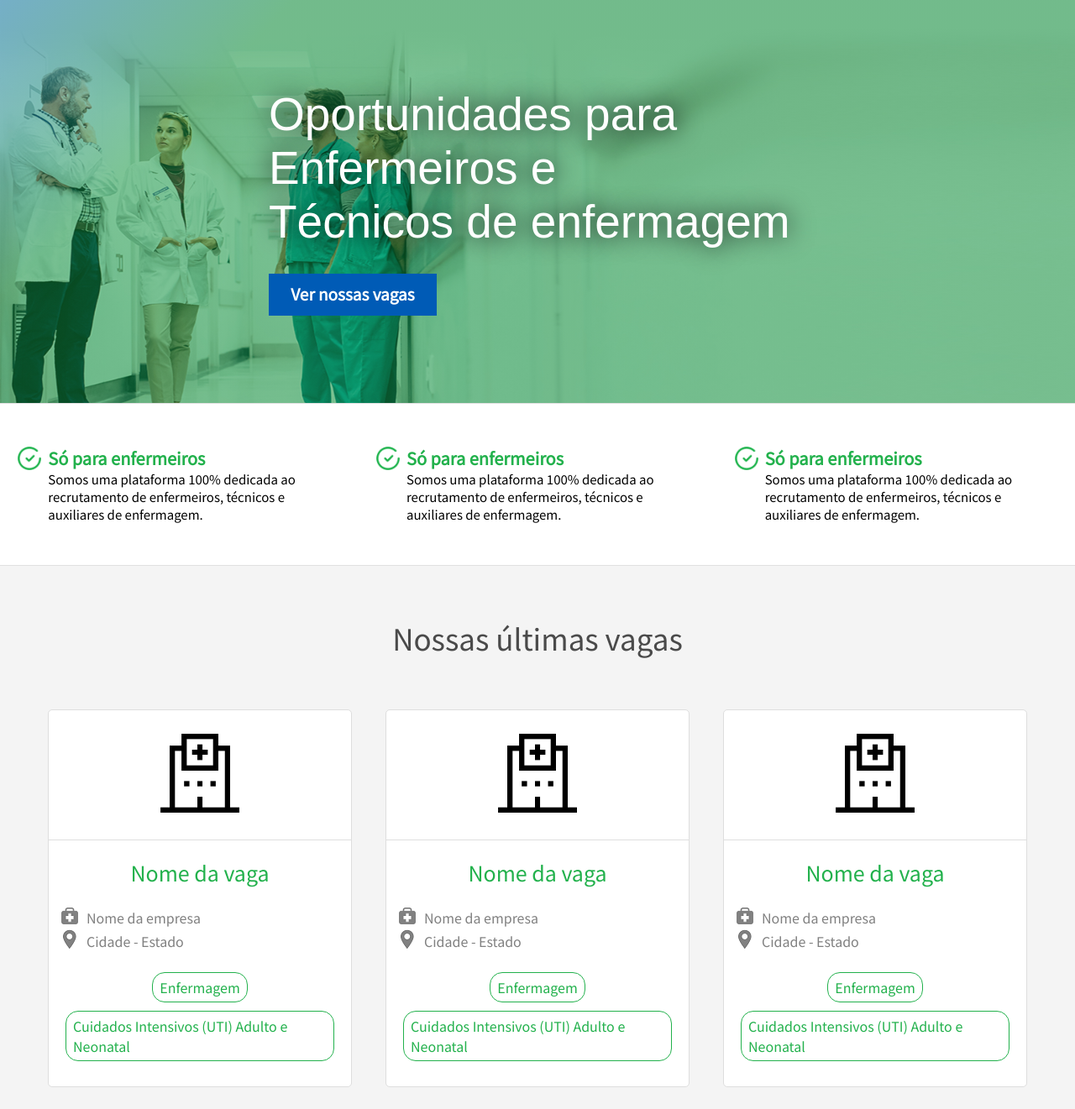
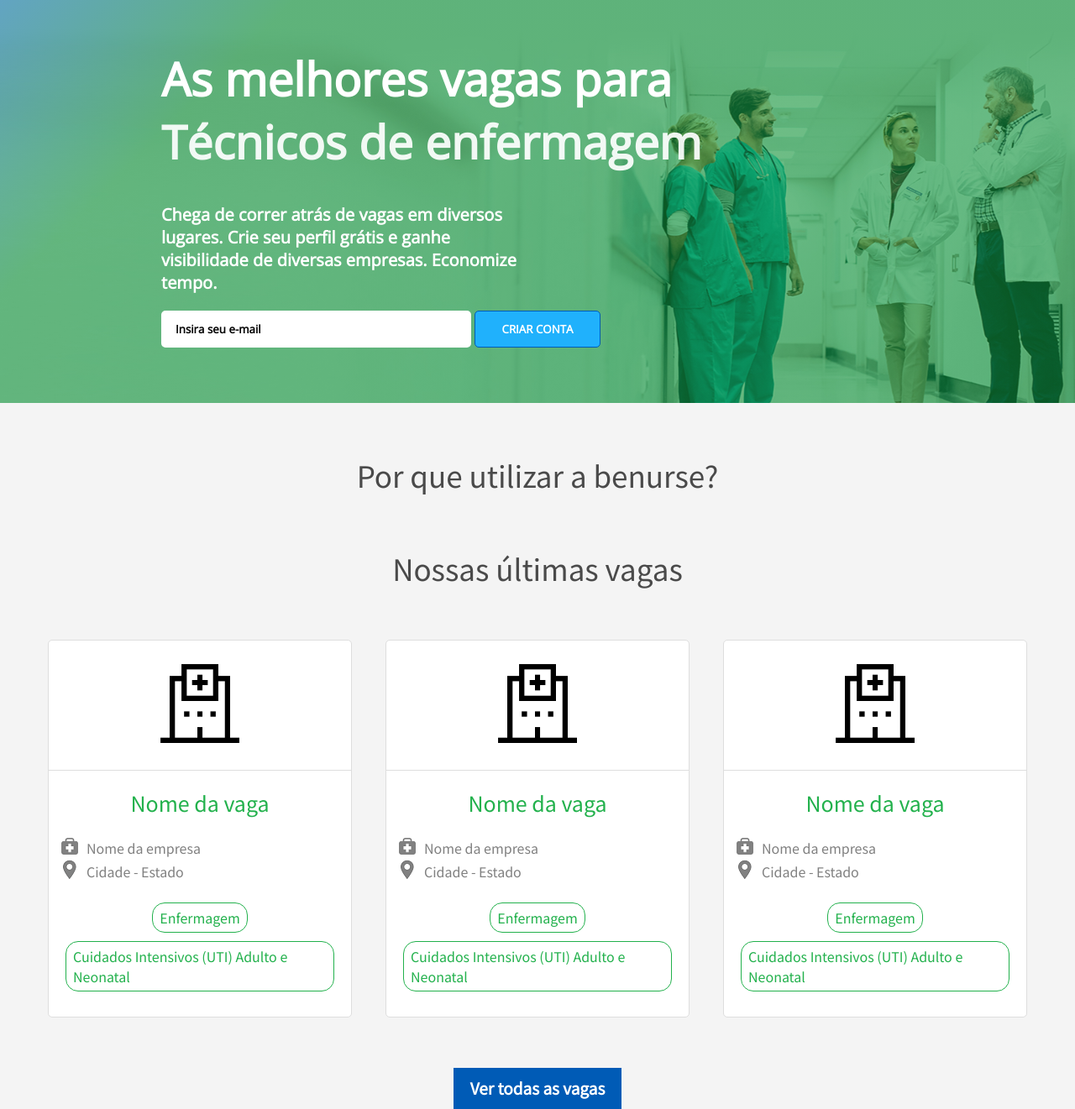
Before and after one commit to vBony/benurse, a PHP site: page /benurse/ in a window 1280 px wide. Shown: the part 102-1423 px from the top of the page at 84% size. Run offline with PHP 8.4, Linux system fonts and the light colour scheme; some libraries are stand-ins or nearby versions.

Commit message:
Mudanças no banner

```diff
--- a/app/assets/css/home.css
+++ b/app/assets/css/home.css
@@ -5,25 +5,45 @@ body{
 #banner_home{
     width: 100%;
     height: 60vh;
-    background-image: linear-gradient(-225deg, rgba(21,121,173,0.5) 0%, rgba(15, 145, 53,0.5) 20%),url(../images/banner-home.jpg);
+    background-image: linear-gradient(-225deg, rgba(21,121,173,0.6) 0%, rgba(15, 145, 53,0.6) 20%),url(../images/banner-home.jpg);
     background-repeat: no-repeat;
     background-size: cover;
     background-position: center;
     display: flex;
-    align-items: center;
+    justify-content: center;
+}
+
+#banner_inv{
+    width: 70%;
+    display: flex;
     flex-direction: column;
-    justify-content: center;
+    justify-content: space-around;
 }
 
 #banner_text{
     width: 50%;
-    font-family: 'Bebas Neue', sans-serif;
+    color: white;
+    font-family: 'Open Sans', sans-serif;
+    font-size: 20px;
+    font-weight: bold;
+}
+
+#banner_title{
+    font-family: 'Open Sans', sans-serif;
+    color: white;
+    font-weight: bold;
     font-size: 55px;
-    color: white;
-    text-shadow: 0px 0px 30px #000000;
-    margin-left: auto;
-    margin-right: auto;
 }
+
+.text-banner{
+    position: absolute;
+    opacity: 0;
+    animation: fader 9s infinite;
+}
+
+#banner-enf{animation-delay: 0s;}
+#banner-aux{animation-delay: 3s;}
+#banner-tec{animation-delay: 6s;}
 
 #banner_btn_area{
     width: 50%;
@@ -31,67 +51,76 @@ body{
     margin-top: 30px;
 }
 
-#banner_btn{
-    color: white;
-    font-family: 'Noto Sans KR', sans-serif;
-    font-size: 19px;
-    width: 200px;
-    height: 50px;
-    background-color: #005BB6;
-    text-align: center;
-    line-height: 47px;
-    cursor: pointer;
+@keyframes fader{
+    10%{
+        opacity: 1;
+    }
 
-    transition: 0.2s;
+    20%{
+        opacity: 1;
+    }
+
+    30%{
+        opacity: 1;
+    }
+
+    40%{
+        opacity: 0;
+    }
+
 }
 
-#banner_btn:hover{
-    background-color: #012142;
+#banner_email{
+    margin-top: 20px;
 }
 
-#sub_banner_area{
-    border-top: 1px solid #e1e1e1;
-    border-bottom: 1px solid #e1e1e1;
-    background-color: white;
-    width: 100%;
-    padding: 50px 0px 50px 0px;
+#input-email{
+    width: 350px;
+    border: none;
+    height: 40px;
+    border-radius: 5px;
+    padding-left: 15px;
+    border: 2px solid white;
 }
 
-#row_sub_banner{
-    display: flex;
-    margin: auto;
-    width: fit-content;
-    justify-content: space-around;
-    flex-wrap: wrap;
+#input-email::placeholder{
+    font-weight: bold;
+    font-family: "Open Sans", sans-serif;
+    color: black;
 }
 
-.box_sb{
-    width: 30%;
+.input-error{
+    border: 2px solid red !important;
 }
 
-.top_sb{
-    display: flex;
-    flex-direction: row;
-    align-items: center;
+#msg-error{
+    color: red;
+    font-family: "Open Sans", sans-serif;
+    font-weight: bold;
+    height: 10px;
 }
 
-.top_sb img{
-    height: 28px;
+#btn-banner{
+    height: 44px;
+    width: 150px;
+    background-color: #20B1FC;
+    border: 1px solid #005BB6;
+    color: white;
+    font-family: 'Open Sans', sans-serif;
+    font-weight: bold;
+    cursor: pointer;
+    border-radius: 5px;
 }
 
-.tittle_sb{
+#title_benefs{
     font-family: 'Noto Sans KR', sans-serif;
-    color: #22B14C;
-    margin-left: 8px;
-    font-weight: bold;
-    font-size: 20px;
+    color: #4A4A4A;
+    text-align: center;
+    font-size: 35px;
+    margin-top: 60px;
+    margin-bottom: 60px;
 }
 
-.text_sb{
-    font-family: 'Noto Sans KR', sans-serif;
-    margin-left: 36px;
-    font-size: 15px;
-}
 
 #title_last_jobs{
     font-family: 'Noto Sans KR', sans-serif;
@@ -231,7 +260,6 @@ body{
 
     #banner_btn{
         font-size: 19px;
-        font-size:
         width: 200px;
         height: 50px;
     }
--- a/app/assets/js/template.js
+++ b/app/assets/js/template.js
@@ -1,6 +1,6 @@
 $( document ).ready(function(){
 
-    var base_url = 'http://localhost//souenfermagem/'
+    var base_url = 'http://localhost/benurse/'
 
 
     $('#drop_down_cadastro').hide();
--- a/app/controllers/homeController.php
+++ b/app/controllers/homeController.php
@@ -4,6 +4,7 @@ class homeController extends controllerHelper{
         $data = array();
         $data['css'] = 'home.css';
         $data['js'] = 'home.js';
+        $data['title'] = 'benurse: Plataforma para enfermeiros';
         $this->loadTemplate('home', $data);
     }
 
--- a/app/controllers/thirdpartyController.php
+++ b/app/controllers/thirdpartyController.php
@@ -1,7 +1,7 @@
 <?php
 class thirdpartyController extends controllerHelper{
     public function facebook(){
-        require $_SERVER['DOCUMENT_ROOT'].'/souenfermagem/app/assets/libraries/Facebook/autoload.php';
+        require $_SERVER['DOCUMENT_ROOT'].'/benurse/app/assets/libraries/Facebook/autoload.php';
         $DBuser = new User();
 
         $fb = new Facebook\Facebook([
--- a/app/views/home.php
+++ b/app/views/home.php
@@ -1,49 +1,26 @@
 <div id="banner_home">
-    <div id="banner_text">Oportunidades para<br>Enfermeiros e<br>Técnicos de enfermagem</div>
-    <div id="banner_btn_area"><div id="banner_btn"><strong>Ver nossas vagas</strong></div></div>
-</div>
-<div id="sub_banner_area">
-    <div id="row_sub_banner">
-        <div class="box_sb">
-            <div class="top_sb">
-                <img src="<?=BASE_URL?>app/assets/images/confirmed-icon.png" alt="">
-                <div class="tittle_sb">Só para enfermeiros</div>
+    <div id="banner_inv">
+        <div id="banner_title">As melhores vagas para <br>
+            <span id="banner-enf" class="text-banner">Enfermeiros</span>
+            <span id="banner-aux" class="text-banner">Auxiliares de enfermagem</span>
+            <span id="banner-tec" class="text-banner">Técnicos de enfermagem</span>
+        </div>
+        <div id="box-banner">
+            <div id="banner_text">
+                Chega de correr atrás de vagas em diversos lugares. Crie seu
+                perfil grátis e ganhe visibilidade de diversas empresas. Economize tempo.
             </div>
-            <div class="bot_sb">
-                <div class="text_sb">
-                    Somos uma plataforma 100% dedicada ao recrutamento
-                    de enfermeiros, técnicos e auxiliares de enfermagem.
-                </div>
-            </div>
-        </div>
-
-        <div class="box_sb">
-            <div class="top_sb">
-                <img src="<?=BASE_URL?>app/assets/images/confirmed-icon.png" alt="">
-                <div class="tittle_sb">Só para enfermeiros</div>
-            </div>
-            <div class="bot_sb">
-                <div class="text_sb">
-                    Somos uma plataforma 100% dedicada ao recrutamento
-                    de enfermeiros, técnicos e auxiliares de enfermagem.
-                </div>
-            </div>
-        </div>
-
-        <div class="box_sb">
-            <div class="top_sb">
-                <img src="<?=BASE_URL?>app/assets/images/confirmed-icon.png" alt="">
-                <div class="tittle_sb">Só para enfermeiros</div>
-            </div>
-            <div class="bot_sb">
-                <div class="text_sb">
-                    Somos uma plataforma 100% dedicada ao recrutamento
-                    de enfermeiros, técnicos e auxiliares de enfermagem.
-                </div>
+            <div id="banner_email">
+                <input type="email" name="email" id="input-email" placeholder="Insira seu e-mail" class="">
+                <button id="btn-banner">CRIAR CONTA</button><br>
+                <div id="msg-error"></div>
             </div>
         </div>
     </div>
 </div>
+
+<div id="title_benefs">Por que utilizar a benurse?</div>
+
 
 <div id="title_last_jobs">Nossas últimas vagas</div>
 
--- a/app/views/template.php
+++ b/app/views/template.php
@@ -3,12 +3,13 @@
 <head>
     <meta charset="UTF-8">
     <meta name="viewport" content="width=device-width, initial-scale=1">
-    <title>Document</title>
+    <title>benurse: Plataforma para enfermeiros</title>
     <link rel="stylesheet" href="<?=BASE_URL?>app/assets/css/template.css">
     <link rel="stylesheet" href="<?=BASE_URL?>app/assets/css/<?=$css?>">
     <script src="<?=BASE_URL?>app/assets/js/jquery.js"></script>
     <script src="<?=BASE_URL?>app/assets/js/template.js"></script>
     <link href="https://fonts.googleapis.com/css2?family=Noto+Sans+KR&display=swap" rel="stylesheet">
+    <link href="https://fonts.googleapis.com/css2?family=Open+Sans&display=swap" rel="stylesheet">
 </head>
 <body>
     <header id="header_inv">
--- a/config.php
+++ b/config.php
@@ -2,8 +2,8 @@
 require 'enviroment.php';
 
 if(ENVIROMENT == 'development'){
-    define("BASE_URL", "http://localhost/souenfermagem/");
-    $config['dbname'] = "sou_enfermagem";
+    define("BASE_URL", "http://localhost/benurse/");
+    $config['dbname'] = "benurse";
     $config['host'] = "localhost";
     $config['dbuser'] = "root";
     $config['dbpass'] = "";
```
Also changed, not shown: .htaccess, app/assets/images/banner-home.jpg.
